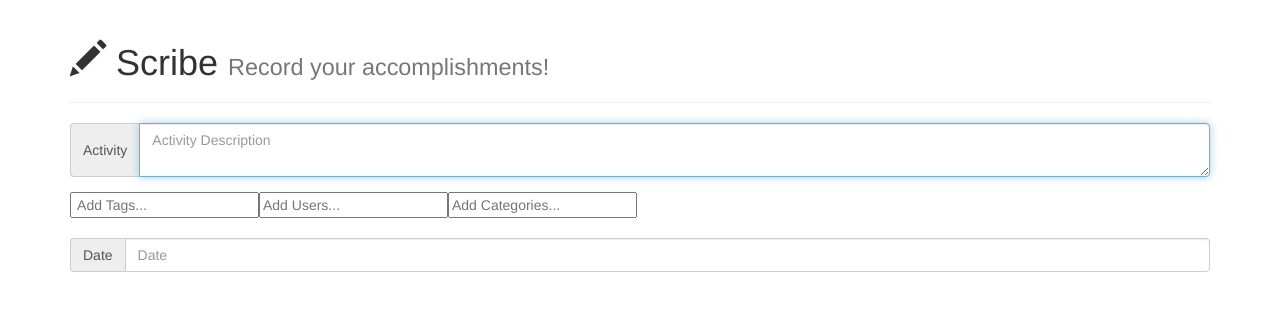
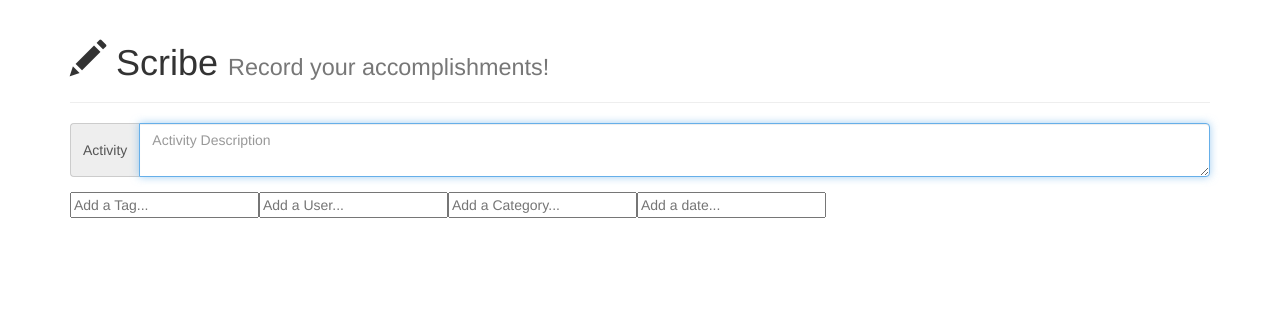
Before and after one commit to cacois/scribe, a Flask app: page /activities in a window 1280 px wide. Shown: the top 311 px of the page. Run offline with Flask 2, Linux system fonts and the light colour scheme; data that the repository does not hold is empty; some libraries are stand-ins or nearby versions.

Commit message:
adding date functionality

```diff
--- a/src/app/templates/activities.html
+++ b/src/app/templates/activities.html
@@ -25,6 +25,11 @@ $( document ).ready(function() {
   var tagApi = $("#tm-tags").tagsManager();
   var userTagApi = $("#tm-users").tagsManager();
   var catTagApi = $("#tm-categories").tagsManager();
+  var dateTagApi = $("#tm-date").tagsManager({maxTags: 1});
+
+  var userRE = /(@\w+)/ig
+  var tagsRE = /(#\w+)/ig
+  var dateRE = /([\d][\d]*\/[\d][\d]*\/[\d][\d][\d\d]?)/ig
 
   $("#activity").on("change keyup paste", function() {
     var currentVal = $(this).val();
@@ -40,12 +45,12 @@ $( document ).ready(function() {
     userTagApi.tagsManager('empty');
     tagApi.tagsManager('empty');
     catTagApi.tagsManager('empty');
+    dateTagApi.tagsManager('empty');
 
     //action to be performed on textarea changed
     console.log(lastVal);
 
     // find user tags in string
-    var userRE = /(@\w+)/ig
     var users = lastVal.match(userRE);
 
     if(users) {
@@ -55,7 +60,7 @@ $( document ).ready(function() {
       });
     }
 
-    var tagsRE = /(#\w+)/ig
+    // find hash tags in string
     var tags = lastVal.match(tagsRE);
 
     if(tags) {
@@ -66,6 +71,7 @@ $( document ).ready(function() {
 
         console.log('tag: ' + tag + ' = ' + $.inArray(tag, config.categories));
 
+        // check to see if hashtag is a known category tag
         if($.inArray(tag, config.categories) >= 0) {
           catTagApi.tagsManager('pushTag',tag);
         }
@@ -74,9 +80,52 @@ $( document ).ready(function() {
         }
       });
     }
+
+    // find date in string
+    var dateStr = lastVal.match(dateRE);
+
+    if(dateStr) {
+        console.log('Found date! : ' + dateStr[0]);
+
+        // validate date string
+        var date = checkDate(dateStr[0]);
+        if (date) {
+            console.log('Date is valid!');
+            dateTagApi.tagsManager('pushTag',date);
+        }
+    }
+
   });
 
 });
+
+/* This funciton assumes the date has already passed a regex that
+  determined proper numeric/string form. This just checks whether
+  the date is a real calendar date.
+
+  Code adapted from: http://stackoverflow.com/a/10263258/359005
+
+  Returns a date object if date is valid, returns null if not
+  */
+function checkDate(dateStr) {
+    var parts = dateStr.toString().split('/');
+
+    // create date object
+    var month = parseInt(parts[0], 10);
+    var day = parseInt(parts[1], 10);
+    var year = parseInt(parts[2], 10);
+    var date = new Date(year, month - 1, day);
+    if (!date || !date.getTime()) return;
+
+    // check validity
+    if (date.getMonth() + 1 != month ||
+        date.getFullYear() != year ||
+        date.getDate() != day) {
+        return;
+    }
+    return date;
+}
+
 </script>
 
 <form class="form" role="form">
@@ -88,19 +137,10 @@ $( document ).ready(function() {
     </div>
     <div class="form-group">
         <div class="input-group">
-            <input type="text" name="users" placeholder=" Add Tags..." id="tm-tags" class="tm-input input-medium tm-input-info"/>
-            <input type="text" name="tags" placeholder="Add Users..." id="tm-users" class="tm-input input-medium tm-input-success"/>
-            <input type="text" name="tags" placeholder="Add Categories..." id="tm-categories" class="tm-input input-medium tm-input-warning"/>
-        </div>
-
-        <div class="input-group">
-
-        </div>
-    </div>
-    <div class="form-group">
-        <div class="input-group">
-            <span class="input-group-addon">Date </span>
-            <input type="text" class="form-control" placeholder="Date">
+            <input type="text" name="tm-tags" placeholder="Add a Tag..." id="tm-tags" class="tm-input input-medium tm-input-info"/>
+            <input type="text" name="tm-users" placeholder="Add a User..." id="tm-users" class="tm-input input-medium tm-input-success"/>
+            <input type="text" name="tm-categories" placeholder="Add a Category..." id="tm-categories" class="tm-input input-medium tm-input-warning"/>
+            <input type="text" name="tm-date" placeholder="Add a date..." id="tm-date" class="tm-input input-medium tm-input-error"/>
         </div>
     </div>
 </form>
```
Also changed, not shown: 1 other file.
